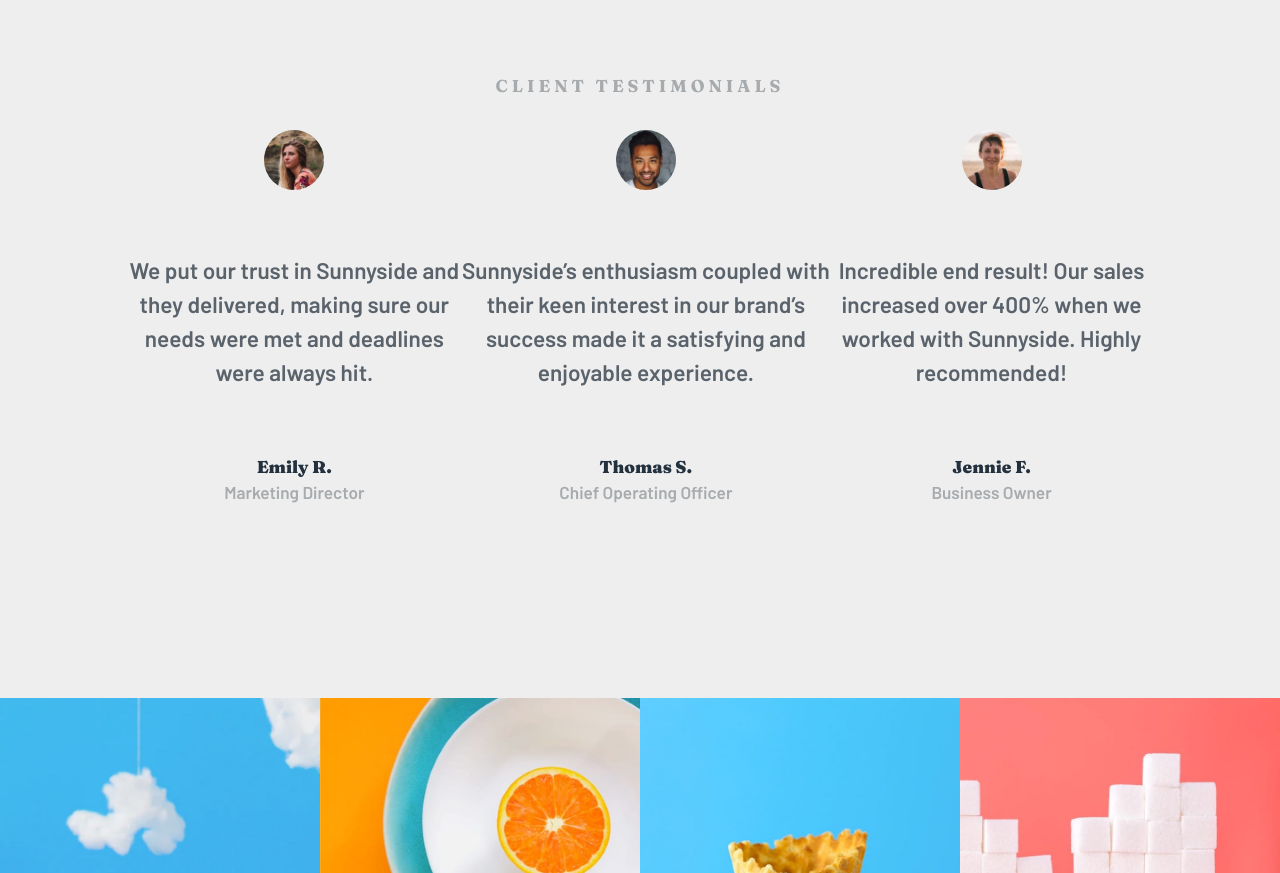
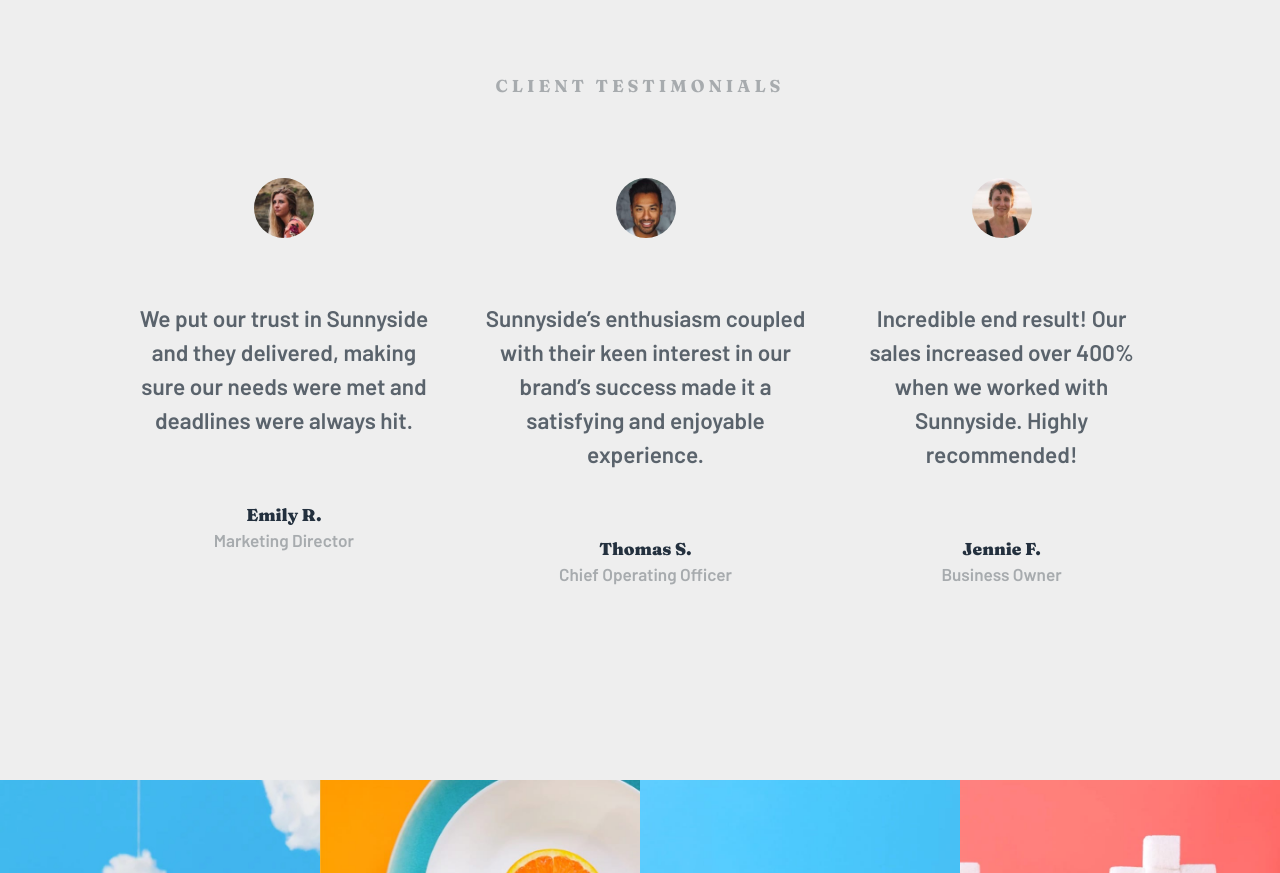
Before and after one commit to tan911/sunnyside-agency-landing-page, a website: page index.html in a window 1280 px wide. Shown: the part 2640-3513 px from the top of the page. Drawn offline with nearby package versions, Linux system fonts and the light colour scheme; files that its build step writes are made by us from their sources.

Commit message:
added layouts to testimonial section

```diff
--- a/scss/pages/_testimonial.scss
+++ b/scss/pages/_testimonial.scss
@@ -4,31 +4,27 @@
 .testimonial-section {
 
     margin: 10rem 0;
+
+    @include queries.respond(phone) {
+        margin: 5rem 0;
+    }
 }
 
 .testimonial__figure__container {
-    // display: grid;
-    // grid-template-rows: 20vh minmax(min-content, max-content);
-    // grid-template-columns: [test-start] minmax(4rem, 1fr) [test-center-start] repeat(9, [test-col-start] minmax(min-content, 8rem) [test-col-end]) [test-center-end] minmax(4rem, 1fr) [test-end];
-
-
-    // @include queries.respond(phone) {
-    //     grid-template-rows: 1fr;
-    //     grid-auto-flow: column;
-    // }
     max-width: 80%;
     margin: 2rem auto;
-    // border: 1px solid red;
     display: flex;
+    gap: 2rem;
 
     @include queries.respond(phone) {
         flex-direction: column;
-        gap: 2rem;
+        gap: 3rem;
     }
 }
 
 .testimonial__heading {
     grid-column: test-start / test-end;
+    margin-bottom: 5rem;
 }
 
 .figure__001 {
@@ -48,9 +44,12 @@
 .figure__003 {
     display: flex;
     flex-direction: column;
+    align-items: center;
     gap: 4rem;
-    // border: 1px solid red;
-    align-items: center;
+
+    @include queries.respond(phone) {
+        gap: 2rem;
+    }
 }
 
 .testimonial__thumbnail {
@@ -58,81 +57,3 @@
     height: 60px;
     border-radius: 100%;
 }
-
-
-//////////////////////////////////////
-// .testimonial {
-//   grid-column: center-start / center-end;
-
-//   border: 1px solid red;
-
-//   margin: 10rem 0;
-
-//   display: grid;
-//   grid-template-columns: repeat(3, minmax(min-content, 1fr));
-//   align-items: start;
-//   gap: 5rem;
-
-//   @include queries.respond(phone) {
-//     grid-template-columns: minmax(min-content, max-content);
-//   }
-// }
-
-// .testimonial__heading {
-//   grid-column: 1 / -1;
-// }
-
-// .testimonial__figure {
-//   display: grid;
-//   grid-template-columns: 1fr;
-//   justify-items: center;
-//   gap: 4rem;
-// }
-
-// .testimonial__thumbnail {
-//   width: 60px;
-//   height: 60px;
-//   border-radius: 100%;
-// }
-
-/////////////////////////////////
-/// //
-
-// .section__testimonial {
-//   display: flex;
-//   flex-direction: column;
-//   justify-content: center;
-//   align-items: center;
-
-//   gap: 5rem;
-// }
-
-// .client__testimonial__container {
-//   display: grid;
-//   grid-template-columns: 1fr 1fr 1fr;
-//   gap: 2rem;
-//   align-items: center;
-//   justify-content: center;
-//   //   border: 1px solid blue;
-//   padding: 0 5rem;
-
-//   @include queries.respond(screen-md) {
-//     grid-template-columns: 1fr;
-//   }
-// }
-
-// .testimonial {
-//   //   border: 1px solid red;
-//   display: flex;
-//   flex-direction: column;
-//   align-items: center;
-//   justify-content: center;
-//   gap: 4rem;
-//   height: 100%;
-// }
-
-// .testimonial__thumbnail {
-//   width: 60px;
-//   height: 60px;
-//   border-radius: 100%;
-// }
```
